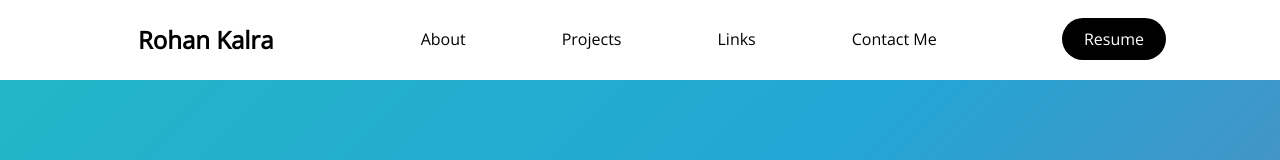
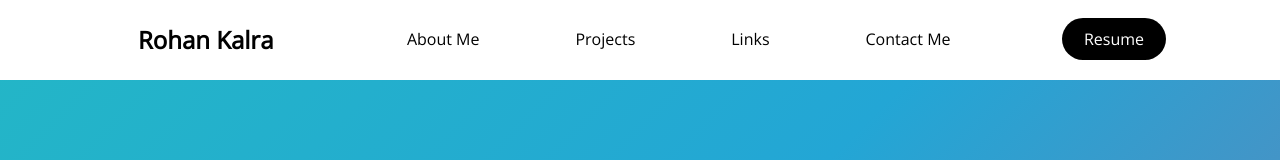
Before and after one commit to rohankal/personal-website, a React (Create React App) app: page / in a window 1280 px wide. Shown: the top 160 px of the page. Built offline with nearby package versions, Linux system fonts and the light colour scheme.

Commit message:
changed navbar

```diff
--- a/src/components/Navbar/Index.js
+++ b/src/components/Navbar/Index.js
@@ -23,7 +23,7 @@ const Navbar = ({ toggle }) => {
                 </MobileIcon>
                 <NavMenu>
                     <NavItem>
-                        <NavLinks to='about'>About</NavLinks>
+                        <NavLinks to='about'>About Me</NavLinks>
                     </NavItem>
                     <NavItem>
                         <NavLinks to='projects'>Projects</NavLinks>
```
